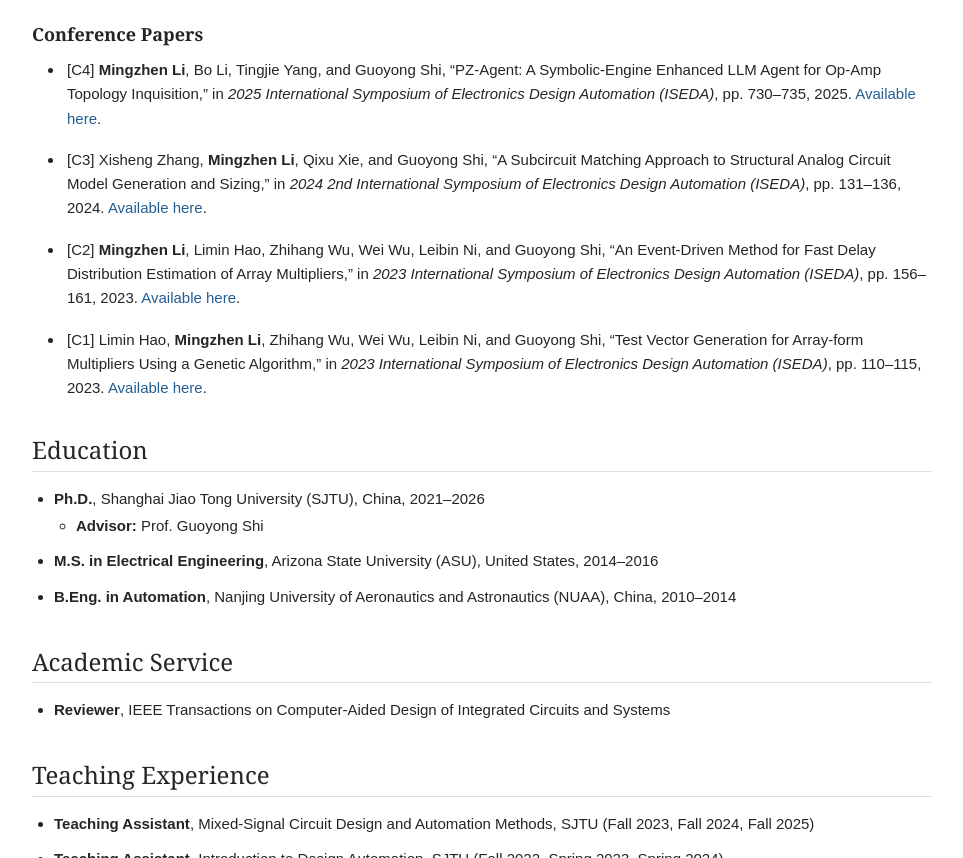
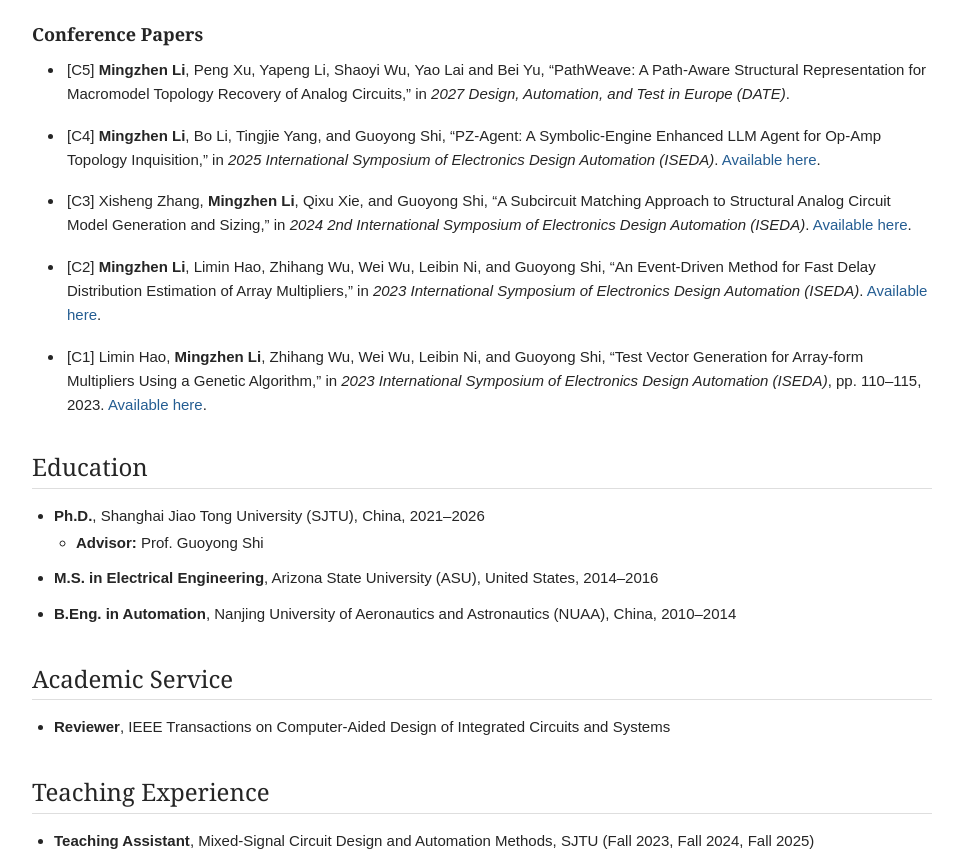
Before and after one commit to leemzmz/leemzmz.github.io, a plain HTML site: page index.html in a window 1280 px wide. Shown: the part 1306-2164 px from the top of the page, without its empty margins (158-1121 px from the left). Drawn offline with Linux system fonts and the light colour scheme.

Commit message:
Update index.html

```diff
--- a/index.html
+++ b/index.html
@@ -123,25 +123,27 @@
         <h3>Conference Papers</h3>
         <ul class="publication-list">
           <li>
-            [C4] <strong>Mingzhen Li</strong>, Bo Li, Tingjie Yang, and Guoyong Shi, “PZ-Agent: A
-            Symbolic-Engine Enhanced LLM Agent for Op-Amp Topology Inquisition,” in
-            <em>2025 International Symposium of Electronics Design Automation (ISEDA)</em>, pp.
-            730–735, 2025.
+            [C5] <strong>Mingzhen Li</strong>, Peng Xu, Yapeng Li, Shaoyi Wu, Yao Lai and Bei Yu,
+            “PathWeave: A Path-Aware Structural Representation for Macromodel Topology Recovery of Analog Circuits,” in
+            <em>2027 Design, Automation, and Test in Europe (DATE)</em>.
+          </li>
+          <li>
+            [C4] <strong>Mingzhen Li</strong>, Bo Li, Tingjie Yang, and Guoyong Shi,
+            “PZ-Agent: A Symbolic-Engine Enhanced LLM Agent for Op-Amp Topology Inquisition,” in
+            <em>2025 International Symposium of Electronics Design Automation (ISEDA)</em>.
             <a href="https://doi.org/10.1109/ISEDA65950.2025.11100744">Available here</a>.
           </li>
           <li>
-            [C3] Xisheng Zhang, <strong>Mingzhen Li</strong>, Qixu Xie, and Guoyong Shi, “A
-            Subcircuit Matching Approach to Structural Analog Circuit Model Generation and Sizing,”
-            in <em>2024 2nd International Symposium of Electronics Design Automation (ISEDA)</em>,
-            pp. 131–136, 2024.
+            [C3] Xisheng Zhang, <strong>Mingzhen Li</strong>, Qixu Xie, and Guoyong Shi,
+            “A Subcircuit Matching Approach to Structural Analog Circuit Model Generation and Sizing,”
+            in <em>2024 2nd International Symposium of Electronics Design Automation (ISEDA)</em>.
             <a href="https://doi.org/10.1109/ISEDA62518.2024.10617871">Available here</a>.
           </li>
           <li>
             [C2] <strong>Mingzhen Li</strong>, Limin Hao, Zhihang Wu, Wei Wu, Leibin Ni, and Guoyong
             Shi, “An Event-Driven Method for Fast Delay Distribution Estimation of Array
             Multipliers,” in
-            <em>2023 International Symposium of Electronics Design Automation (ISEDA)</em>, pp.
-            156–161, 2023.
+            <em>2023 International Symposium of Electronics Design Automation (ISEDA)</em>.
             <a href="https://doi.org/10.1109/ISEDA59274.2023.10218579">Available here</a>.
           </li>
           <li>
```
